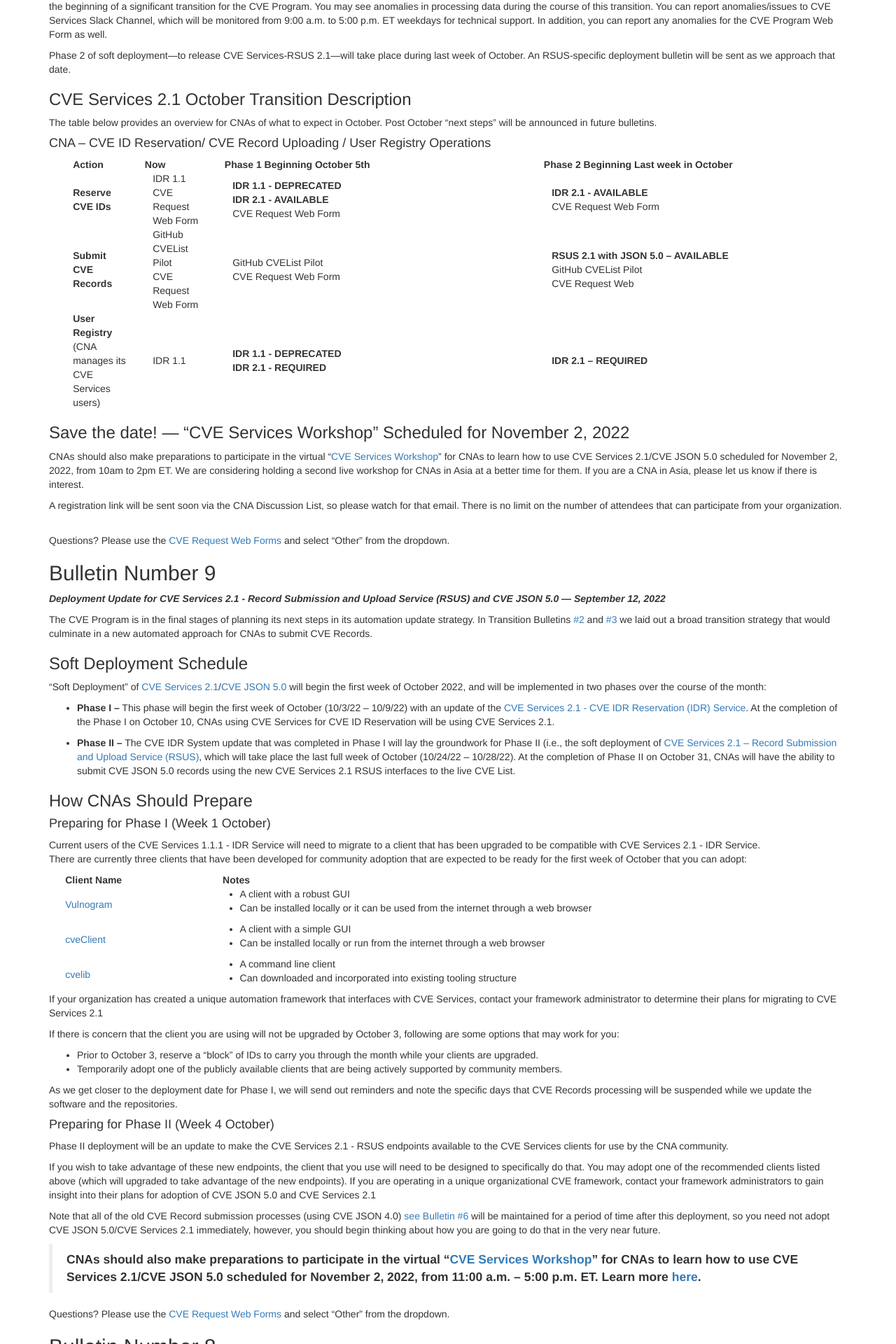
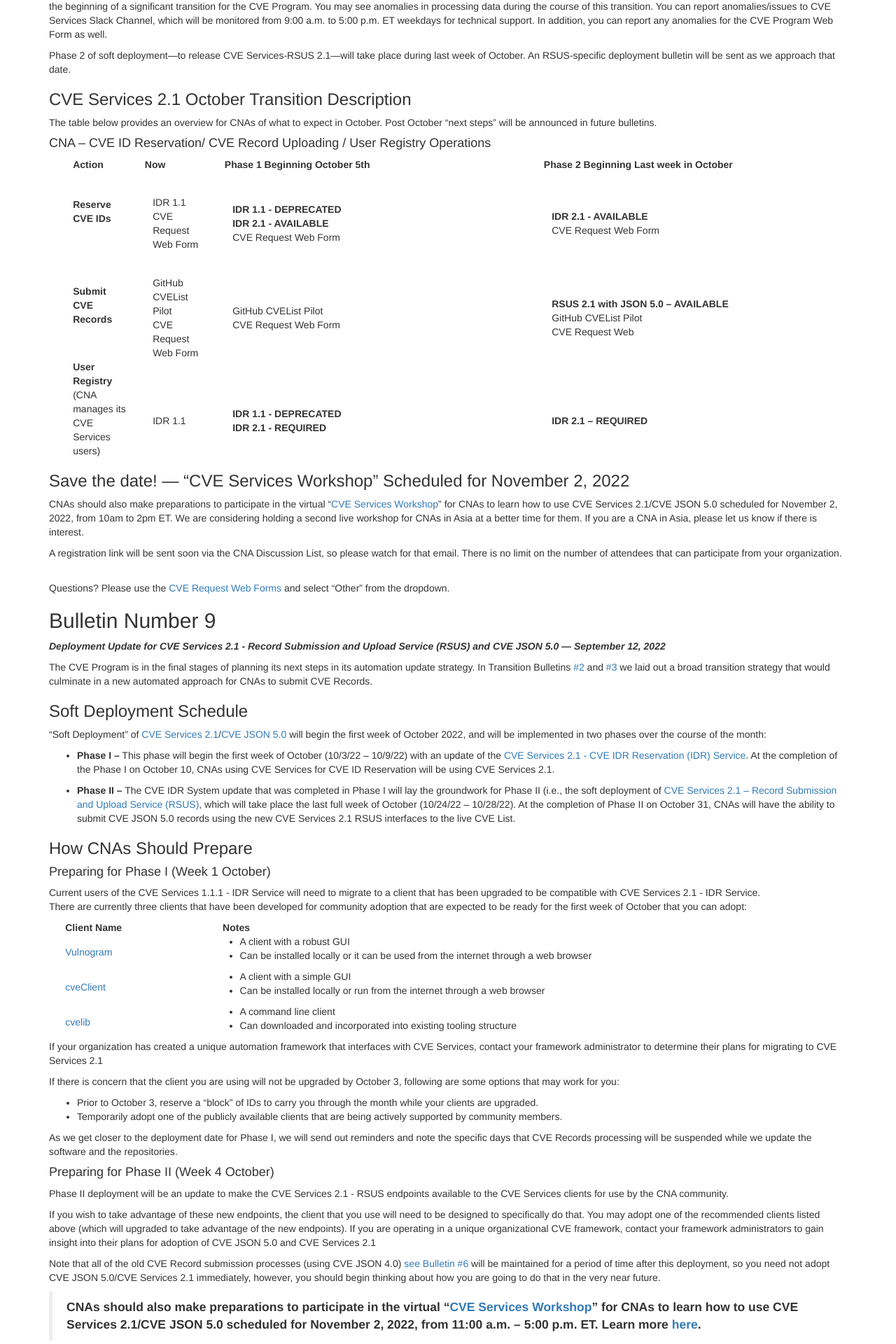
Before and after one commit to CVEProject/cveproject.github.io, a Jekyll site: the page built from automation-transition.md, in a window 1280 px wide. Shown: the part 908-2828 px from the top of the page at 70% size. Built offline with Jekyll 4.4.1, drawn with Linux system fonts in a browser that asks for light colours; nearby versions of some CDN libraries.

Commit message:
Update automation-transition.md

```diff
--- a/automation-transition.md
+++ b/automation-transition.md
@@ -46,21 +46,21 @@ The table below provides an overview for CNAs of what to expect in October. Post
     </tr>
     <tr>
       <td style="padding-left:3%;"><strong>Reserve CVE IDs</strong></td>
-      <td style="padding-left:3%;">IDR 1.1<br/>CVE Request Web Form</td>
-      <td style="padding-left:3%;"><strong>IDR 1.1 - DEPRECATED<br/>IDR 2.1 - AVAILABLE</strong><br/>CVE Request Web Form</td>
-      <td style="padding-left:3%;"><strong>IDR 2.1 - AVAILABLE</strong><br/>CVE Request Web Form</td>
+      <td style="padding-left:3%;padding-top:3%;">IDR 1.1<br/>CVE Request Web Form</td>
+      <td style="padding-left:3%;padding-top:3%;"><strong>IDR 1.1 - DEPRECATED<br/>IDR 2.1 - AVAILABLE</strong><br/>CVE Request Web Form</td>
+      <td style="padding-left:3%;padding-top:3%;"><strong>IDR 2.1 - AVAILABLE</strong><br/>CVE Request Web Form</td>
     </tr>
     <tr>
-      <td style="padding-left:3%;"><strong> Submit CVE Records</strong></td>
-      <td style="padding-left:3%;">GitHub CVEList Pilot<br/>CVE Request Web Form</td>
-      <td style="padding-left:3%;">GitHub CVEList Pilot<br/>CVE Request Web Form</td>
-      <td style="padding-left:3%;"><strong>RSUS 2.1 with JSON 5.0 – AVAILABLE</strong><br/>GitHub CVEList Pilot<br/>CVE Request Web</td>
+      <td style="padding-left:3%;"><strong>Submit CVE Records</strong></td>
+      <td style="padding-left:3%;padding-top:3%;">GitHub CVEList Pilot<br/>CVE Request Web Form</td>
+      <td style="padding-left:3%;padding-top:3%;">GitHub CVEList Pilot<br/>CVE Request Web Form</td>
+      <td style="padding-left:3%;padding-top:3%;"><strong>RSUS 2.1 with JSON 5.0 – AVAILABLE</strong><br/>GitHub CVEList Pilot<br/>CVE Request Web</td>
     </tr>
     <tr>
       <td style="padding-left:3%;"><strong>User Registry</strong><br/>(CNA manages its CVE Services users)</td>
-      <td style="padding-left:3%;">IDR 1.1</td>
-      <td style="padding-left:3%;"><strong>IDR 1.1 - DEPRECATED<br/>IDR 2.1 - REQUIRED</strong></td>
-      <td style="padding-left:3%;"><strong>IDR 2.1 – REQUIRED</strong></td>
+      <td style="padding-left:3%;padding-top:3%;">IDR 1.1</td>
+      <td style="padding-left:3%;padding-top:3%;"><strong>IDR 1.1 - DEPRECATED<br/>IDR 2.1 - REQUIRED</strong></td>
+      <td style="padding-left:3%;padding-top:3%;"><strong>IDR 2.1 – REQUIRED</strong></td>
     </tr>
   </table>
 
```
